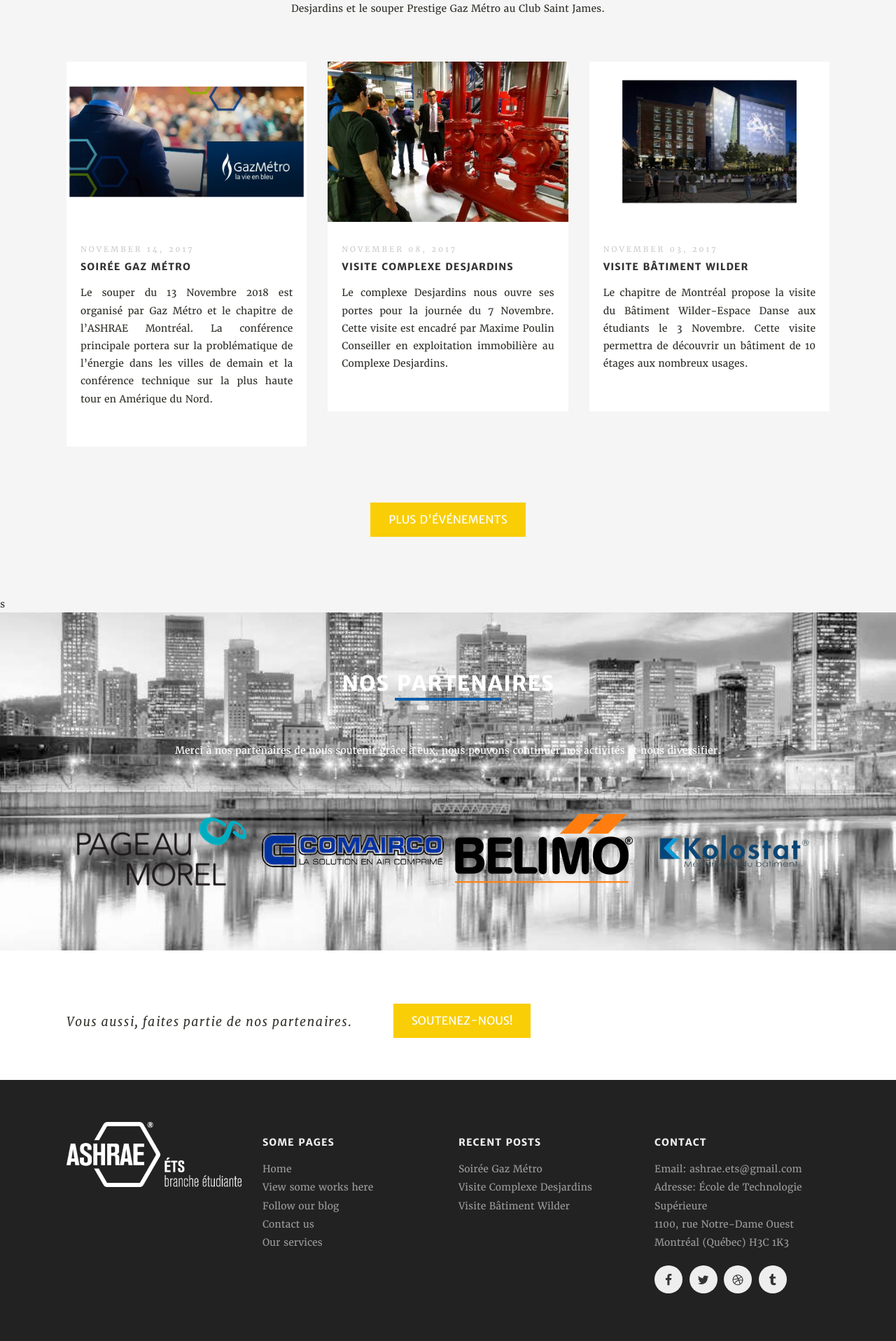
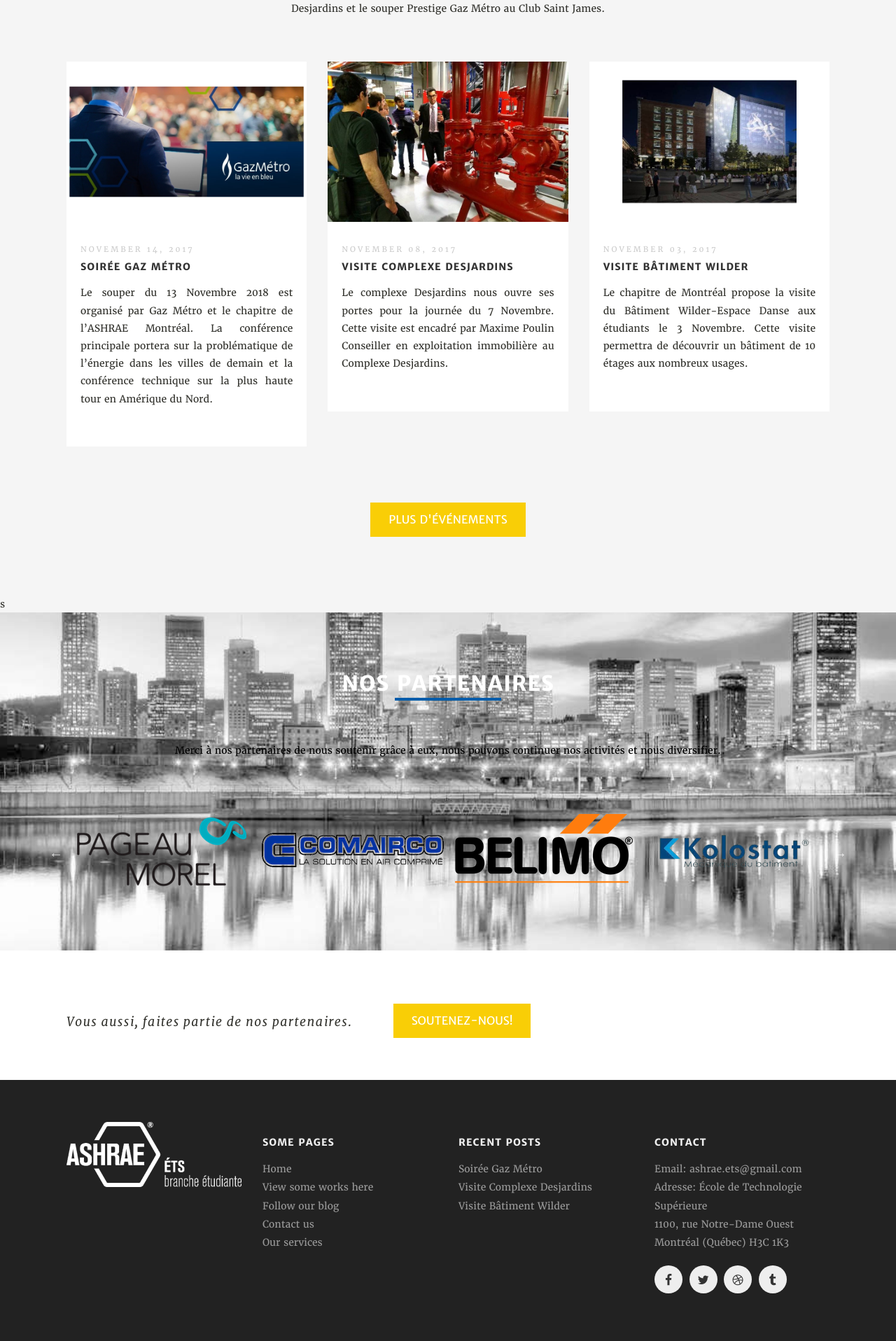
Before and after one commit to ashrae-ets/ashrae-ets.github.io, a Jekyll site: the page built from index.html, in a window 1280 px wide. Shown: the part 3836-5752 px from the top of the page at 70% size. Built offline with Jekyll 4.4.1, drawn with Linux system fonts in a browser that asks for light colours.

Commit message:
Update our-customers.html

```diff
--- a/_includes/our-customers.html
+++ b/_includes/our-customers.html
@@ -1,4 +1,4 @@
-<div class='full parallax' style='background-image: url(images/@stock/customers-bg.jpg); color: #fff;'>
+<div class='full parallax' style='background-image: url(images/@stock/customers-bg.jpg); color: #000000;'>
   <div class='row'>
     <div class='large-12 columns'>
       {% include section-header.html title="Nos partenaires" color="#fff" %}
```
